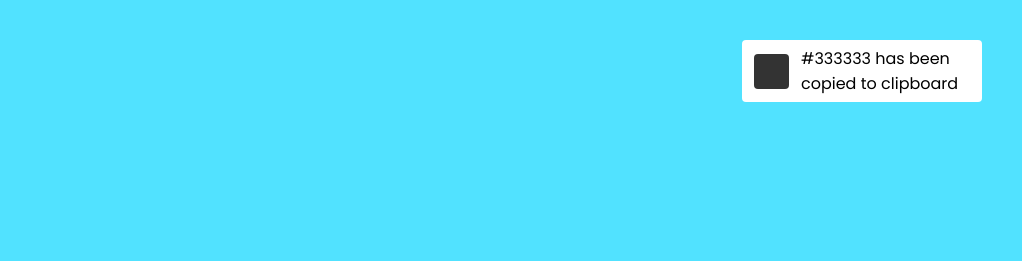
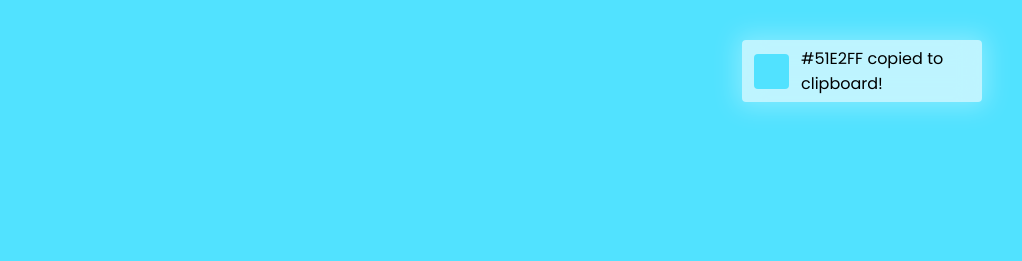
Before and after one commit to saadman-galib/javascript-hex-color-generator, a website built with Vite: page index.html in a window 1280 px wide. Both pictures are taken after a click on the button "Click me". Shown: the top 261 px of the page, without its empty margins (258-1280 px from the left). Built offline with nearby package versions, Linux system fonts and the light colour scheme.

Commit message:
Rearranging js

```diff
--- a/index.html
+++ b/index.html
@@ -21,23 +21,18 @@
                 <h2 class="heading">Get random background color</h2>
                 <p class="code">
                     Hex Code:
-                    <span onclick="copyCode(this.textContent)"
-                        >#333333<i class="fa-regular fa-copy"></i
-                    ></span>
+                    <span>#333333<i class="fa-regular fa-copy"></i></span>
                 </p>
                 <button class="click-me">Click me</button>
             </div>
             <div class="notification">
                 <div class="notification-color"></div>
-                <p>#333333 has been copied to clipboard</p>
+                <p>
+                    <span style="color: #333">#333333</span> copied to
+                    clipboard!
+                </p>
             </div>
         </div>
         <script type="module" src="./src/main.js"></script>
-        <script>
-            function copyCode(text) {
-                navigator.clipboard.writeText(text);
-                console.log("copied");
-            }
-        </script>
     </body>
 </html>
--- a/src/main.js
+++ b/src/main.js
@@ -1,8 +1,11 @@
 const hex = [0, 1, 2, 3, 4, 5, 6, 7, 8, 9, "A", "B", "C", "D", "E", "F"];
 const btn = document.querySelector(".click-me");
 const code = document.querySelector(".code");
-const codeSpan = document.querySelector(".code span");
+const codeSpan = code.querySelector("span");
 const r = document.querySelector(":root");
+const notification = document.querySelector(".notification");
+const notificationColor = notification.querySelector(".notification-color");
+const notificationText = notification.querySelector("p");
 
 function getRandomNumber() {
     return Math.floor(Math.random() * hex.length);
@@ -22,5 +25,15 @@ btn.addEventListener("click", () => {
     document.body.style.backgroundColor = colorCode;
     btn.style.backgroundColor = colorCode;
     r.style.setProperty("--shadow", `0 0 55px 1px ${colorCode}`);
-    code.innerHTML = `Hex Code: <span style="background-color: ${colorCode}" onclick="copyCode(this.textContent)">${colorCode}<i class="fa-regular fa-copy"></i></span>`;
+    codeSpan.innerHTML = `${colorCode}<i class="fa-regular fa-copy"></i>`;
+    codeSpan.style.backgroundColor = colorCode;
+    notificationColor.style.backgroundColor = colorCode;
+    notificationText.textContent = `${colorCode} copied to clipboard!`;
 });
+
+codeSpan.addEventListener("click", (e) => copyCode(e.target.textContent));
+
+function copyCode(text) {
+    navigator.clipboard.writeText(text);
+    console.log("copied");
+}
--- a/src/style.css
+++ b/src/style.css
@@ -81,7 +81,6 @@ body,
     color: #fff;
     cursor: pointer;
     transition: 0.5s;
-    transition-delay: 0.2s;
 }
 
 .code i {
@@ -102,16 +101,20 @@ body,
     min-height: 20px;
     top: 40px;
     right: 40px;
-    background-color: #fff;
+    background-color: #ffffffa0;
     border-radius: 4px;
     z-index: 3;
     display: flex;
     flex-direction: row;
     align-items: center;
     padding: 6px;
+    box-shadow: 0 0 25px 5px #ffffff4f;
+    transition: 0.5s;
+    -webkit-backdrop-filter: blur(12px);
+    backdrop-filter: blur(12px);
 }
 
-.notification p{
+.notification p {
     text-align: left;
     width: 70%;
 }
@@ -122,8 +125,6 @@ body,
     margin: 6px 12px 6px 6px;
     border-radius: 4px;
     background-color: #333;
-
-
 }
 
 @media (max-width: 768px) {
```
